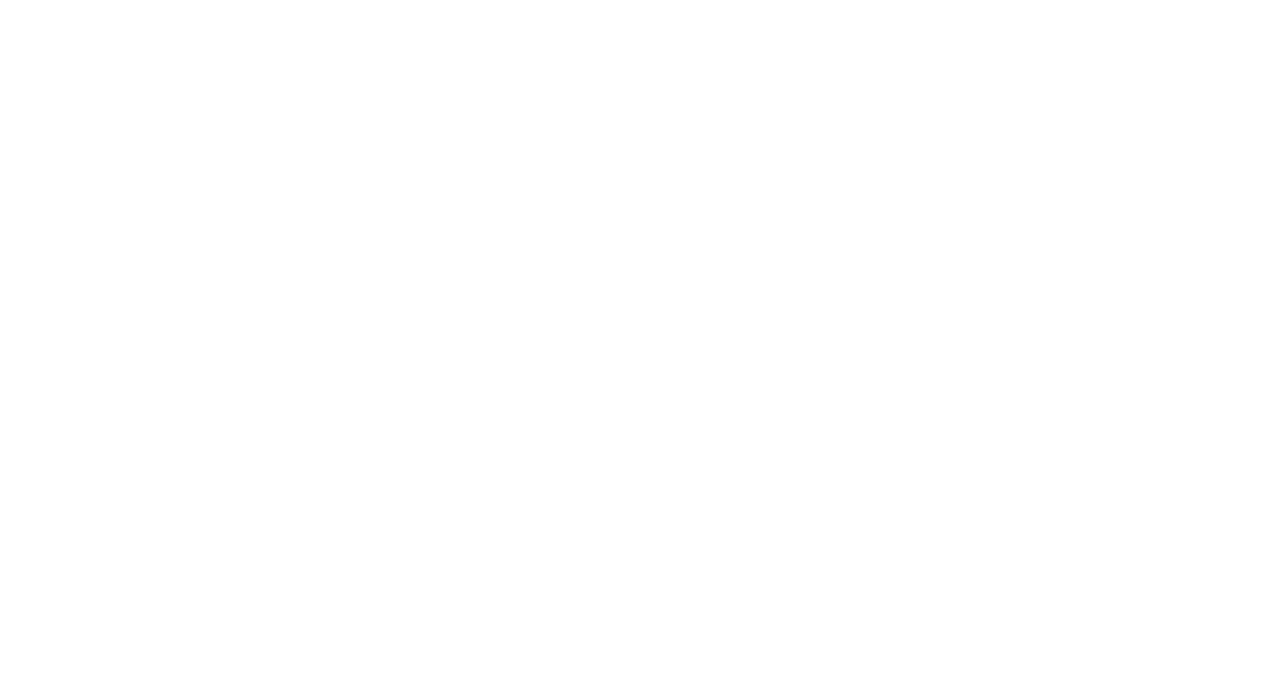
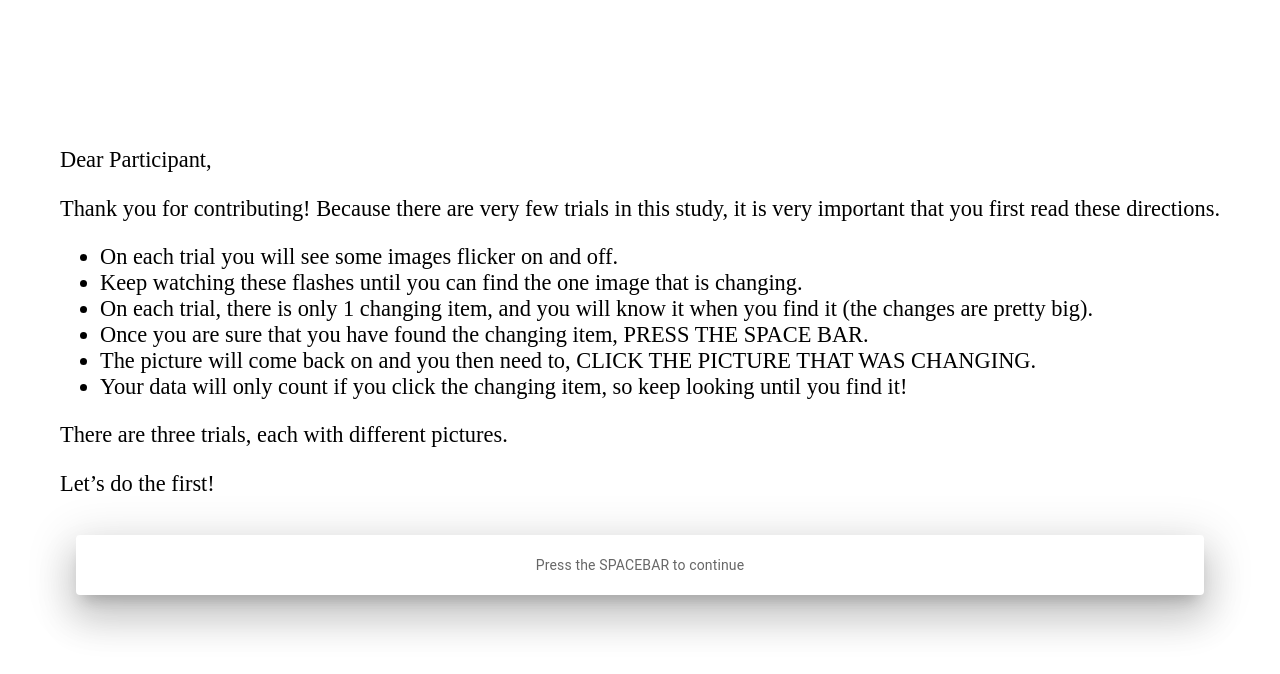
Before and after one commit to Justin-Halberda/MTurk-frontend, a React (Create React App) app: page /instructions in a window 1280 px wide. Before the commit this address had no page. Shown: the top 674 px of the page. Built offline with nearby package versions, Linux system fonts and the light colour scheme.

Commit message:
New pages added

```diff
--- a/src/App.js
+++ b/src/App.js
@@ -4,6 +4,8 @@
 import Color from "./pages/Color";
 import Orientation from "./pages/Orientation";
 import Trial from "./pages/Trial";
+import Instructon from "./pages/Instruction";
+import Feedback from "./pages/Feedback";
 
 function App() {
 
@@ -11,7 +13,9 @@
     {path: "/", element: <Home />},
     {path: "/color", element: <Color />},
     {path: "/orientation", element: <Orientation />},
-    {path: "/trial", element: <Trial />}
+    {path: "/trial", element: <Trial />},
+    {path: "/instructions", element: <Instructon />},
+    {path: "/feedback", element: <Feedback />}
   ];
 
   const routeComponents = routes.map(({path, element}, key) => (
--- a/src/components/RegistrationForm.js
+++ b/src/components/RegistrationForm.js
@@ -25,7 +25,7 @@
 
     const saveUser = () => {
         dispatch(setUser({ age, race, gender }));
-        navigate("/color");
+        navigate("/instructions");
     }
 
     return (
--- /dev/null
+++ b/src/components/Spacebar.js
@@ -0,0 +1,38 @@
+import * as React from 'react';
+import Grid from '@mui/material/Grid';
+import Paper from '@mui/material/Paper';
+import Box from '@mui/material/Box';
+import { createTheme, ThemeProvider, styled } from '@mui/material/styles';
+
+const Item = styled(Paper)(({ theme }) => ({
+  ...theme.typography.body2,
+  textAlign: 'center',
+  color: theme.palette.text.secondary,
+  height: 60,
+  lineHeight: '60px',
+}));
+
+const lightTheme = createTheme({ palette: { mode: 'light' } });
+
+export default function Elevation() {
+  return (
+    <Grid container spacing={2}>
+        <Grid item xs={12}>
+          <ThemeProvider theme={lightTheme}>
+            <Box
+              sx={{
+                p: 2,
+                bgcolor: 'background.default',
+                display: 'grid',
+                gap: 2,
+              }}
+            >
+                <Item elevation={24}>
+                  {`Press the SPACEBAR to continue`}
+                </Item>
+            </Box>
+          </ThemeProvider>
+        </Grid>
+    </Grid>
+  );
+}
--- /dev/null
+++ b/src/pages/Feedback.js
@@ -0,0 +1,31 @@
+import React from 'react'
+import Spacebar from "../components/Spacebar"
+import { useNavigate } from "react-router-dom";
+
+export default function Feedback(props) {
+    const { message, next, color } = props;
+
+    const navigate = useNavigate();
+
+    document.body.onkeyup = (e) => {
+        if (e.key === " " || e.code === "Space") {
+            navigate({next});
+        }
+    }
+
+    return (
+        <div style={{
+            display: 'flex',
+            alignItems: 'center',
+            justifyContent: 'center',
+            height: '90vh',
+            "font-size": '1.75vw',
+            color: {color}
+          }}>
+            <div>
+                <h1>{message ? message : "FIND THE CHANGING ITEM!"}</h1>
+                <Spacebar />
+            </div>
+        </div>
+    )
+}
--- /dev/null
+++ b/src/pages/Instruction.js
@@ -0,0 +1,39 @@
+import React from 'react'
+import Spacebar from "../components/Spacebar"
+import { useNavigate } from "react-router-dom";
+
+export default function Instructon() {
+    const navigate = useNavigate();
+
+    document.body.onkeyup = (e) => {
+        if (e.key === " " || e.code === "Space") {
+            navigate("/color");
+        }
+    }
+
+    return (
+        <div style={{
+            display: 'flex',
+            alignItems: 'center',
+            justifyContent: 'center',
+            height: '90vh',
+            "font-size": '1.75vw',
+          }}>
+            <div>
+                <p>Dear Participant,</p>
+                <p>Thank you for contributing!  Because there are very few trials in this study, it is very important that you first read these directions.</p>
+                <ul>
+                    <li>On each trial you will see some images flicker on and off.</li>
+                    <li>Keep watching these flashes until you can find the one image that is changing.</li>
+                    <li>On each trial, there is only 1 changing item, and you will know it when you find it (the changes are pretty big).</li>
+                    <li>Once you are sure that you have found the changing item, PRESS THE SPACE BAR.</li>
+                    <li>The picture will come back on and you then need to, CLICK THE PICTURE THAT WAS CHANGING.</li>
+                    <li>Your data will only count if you click the changing item, so keep looking until you find it!</li>
+                </ul>
+                <p>There are three trials, each with different pictures.</p>
+                <p>Let’s do the first!</p>
+                <Spacebar />
+            </div>
+        </div>
+    )
+}
```
